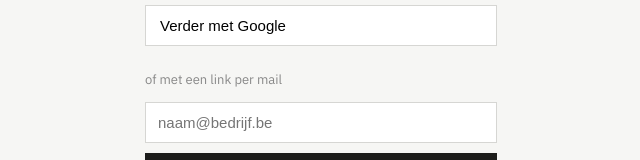
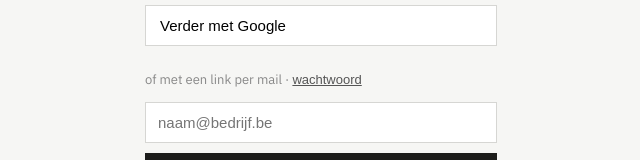
Before and after one commit to brechttoelen/toolen, a Next.js app: page /login in a window 1280 px wide. Shown: the part 208-368 px from the top of the page, without its empty margins (319-959 px from the left). Built offline with nearby package versions, Linux system fonts and the light colour scheme; no server answers.

Commit message:
Inloggen: ook met wachtwoord

```diff
--- a/components/InlogScherm.tsx
+++ b/components/InlogScherm.tsx
@@ -12,6 +12,8 @@ export default function InlogScherm() {
   const [email, setEmail] = useState("");
   const [status, setStatus] = useState<"" | "bezig" | "verstuurd">("");
   const [fout, setFout] = useState(zoek.get("fout") || "");
+  const [metWachtwoord, setMetWachtwoord] = useState(false);
+  const [wachtwoord, setWachtwoord] = useState("");
 
   const terug = () => `${window.location.origin}/auth/callback?verder=${encodeURIComponent(verder)}`;
 
@@ -20,6 +22,14 @@ export default function InlogScherm() {
     setStatus("bezig"); setFout("");
     const { error } = await supabaseBrowser().auth.signInWithOtp({ email: email.trim(), options: { emailRedirectTo: terug() } });
     if (error) { setFout(error.message); setStatus(""); } else setStatus("verstuurd");
+  }
+
+  async function viaWachtwoord(e: React.FormEvent) {
+    e.preventDefault();
+    setStatus("bezig"); setFout("");
+    const { error } = await supabaseBrowser().auth.signInWithPassword({ email: email.trim(), password: wachtwoord });
+    if (error) { setFout(error.message); setStatus(""); return; }
+    window.location.href = verder;
   }
 
   async function via(provider: "azure" | "google") {
@@ -40,8 +50,25 @@ export default function InlogScherm() {
         <button type="button" style={knop} onClick={() => via("azure")}>Verder met Microsoft</button>
         <button type="button" style={knop} onClick={() => via("google")}>Verder met Google</button>
       </div>
-      <div style={{ margin: "24px 0 12px", color: "#888", fontSize: 13 }}>of met een link per mail</div>
-      {status === "verstuurd" ? (
+      <div style={{ margin: "24px 0 12px", color: "#888", fontSize: 13 }}>
+        {metWachtwoord ? "of met je wachtwoord" : "of met een link per mail"}
+        {" · "}
+        <button type="button" onClick={() => { setMetWachtwoord(!metWachtwoord); setFout(""); }}
+          style={{ border: 0, background: "none", padding: 0, color: "#555", textDecoration: "underline", cursor: "pointer", fontSize: 13 }}>
+          {metWachtwoord ? "link per mail" : "wachtwoord"}
+        </button>
+      </div>
+      {metWachtwoord ? (
+        <form onSubmit={viaWachtwoord} style={{ display: "grid", gap: 10 }}>
+          <input type="email" required value={email} onChange={(e) => setEmail(e.target.value)} placeholder="naam@bedrijf.be" autoComplete="username"
+            style={{ padding: "11px 12px", border: "1px solid #d6d6d3", fontSize: 15 }} />
+          <input type="password" required value={wachtwoord} onChange={(e) => setWachtwoord(e.target.value)} placeholder="Wachtwoord" autoComplete="current-password"
+            style={{ padding: "11px 12px", border: "1px solid #d6d6d3", fontSize: 15 }} />
+          <button type="submit" disabled={status === "bezig"} style={{ ...knop, background: "#1d1d1b", color: "#fff", border: 0, textAlign: "center" }}>
+            {status === "bezig" ? "Bezig…" : "Inloggen"}
+          </button>
+        </form>
+      ) : status === "verstuurd" ? (
         <p>Kijk in je mailbox: we stuurden een link naar {email}.</p>
       ) : (
         <form onSubmit={viaMail} style={{ display: "grid", gap: 10 }}>
```
